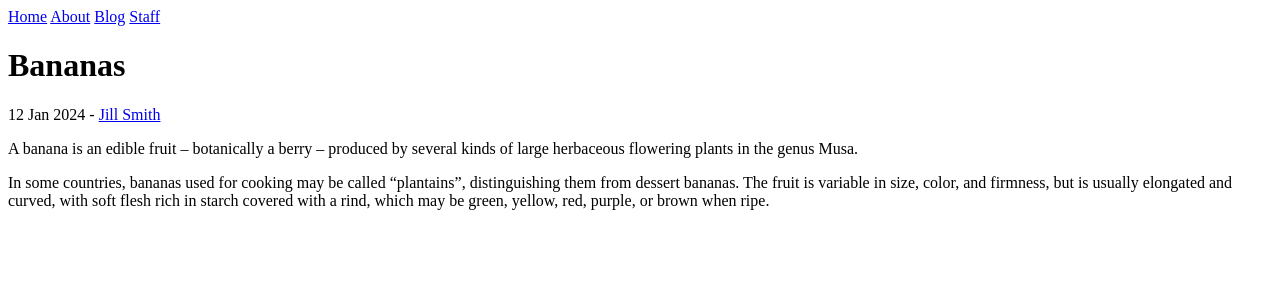
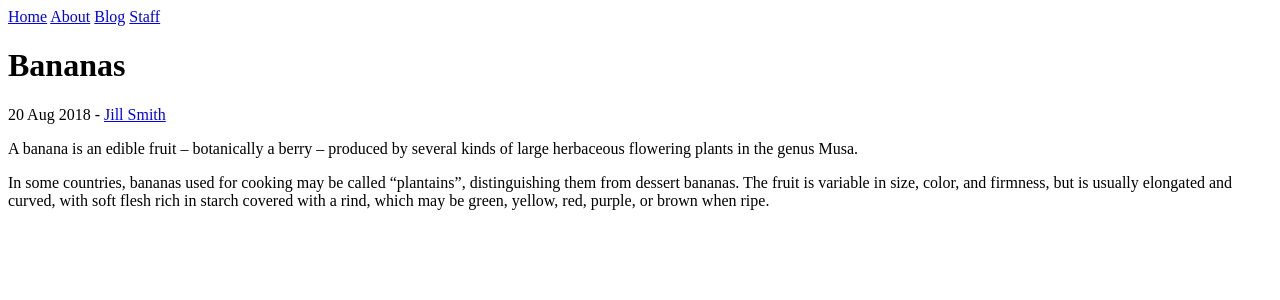
Before and after one commit to merckens/blog, a Jekyll site: the page built from _posts/2018-08-20-bananas.md, in a window 1280 px wide. Shown: the top 300 px of the page. Built offline with Jekyll 4.4.1, drawn with Linux system fonts in a browser that asks for light colours.

Commit message:
Update Blog “2018-08-20-bananas”

```diff
--- a/_posts/2018-08-20-bananas.md
+++ b/_posts/2018-08-20-bananas.md
@@ -1,6 +1,6 @@
 ---
 title: Bananas
-date: 2024-01-12T00:33:25.526Z
+date: 2018-08-20T23:33:25.526Z
 author: jill
 ---
 
```
